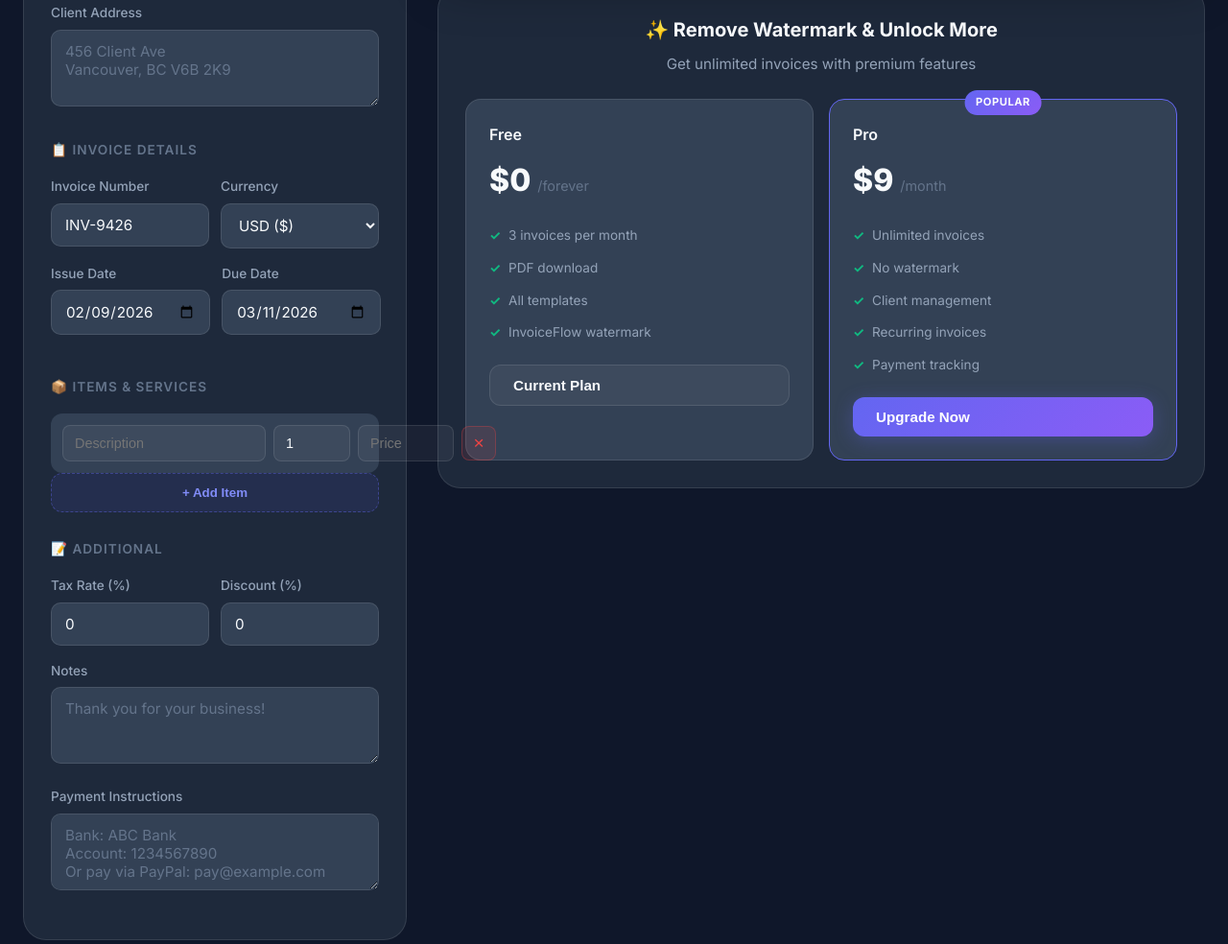
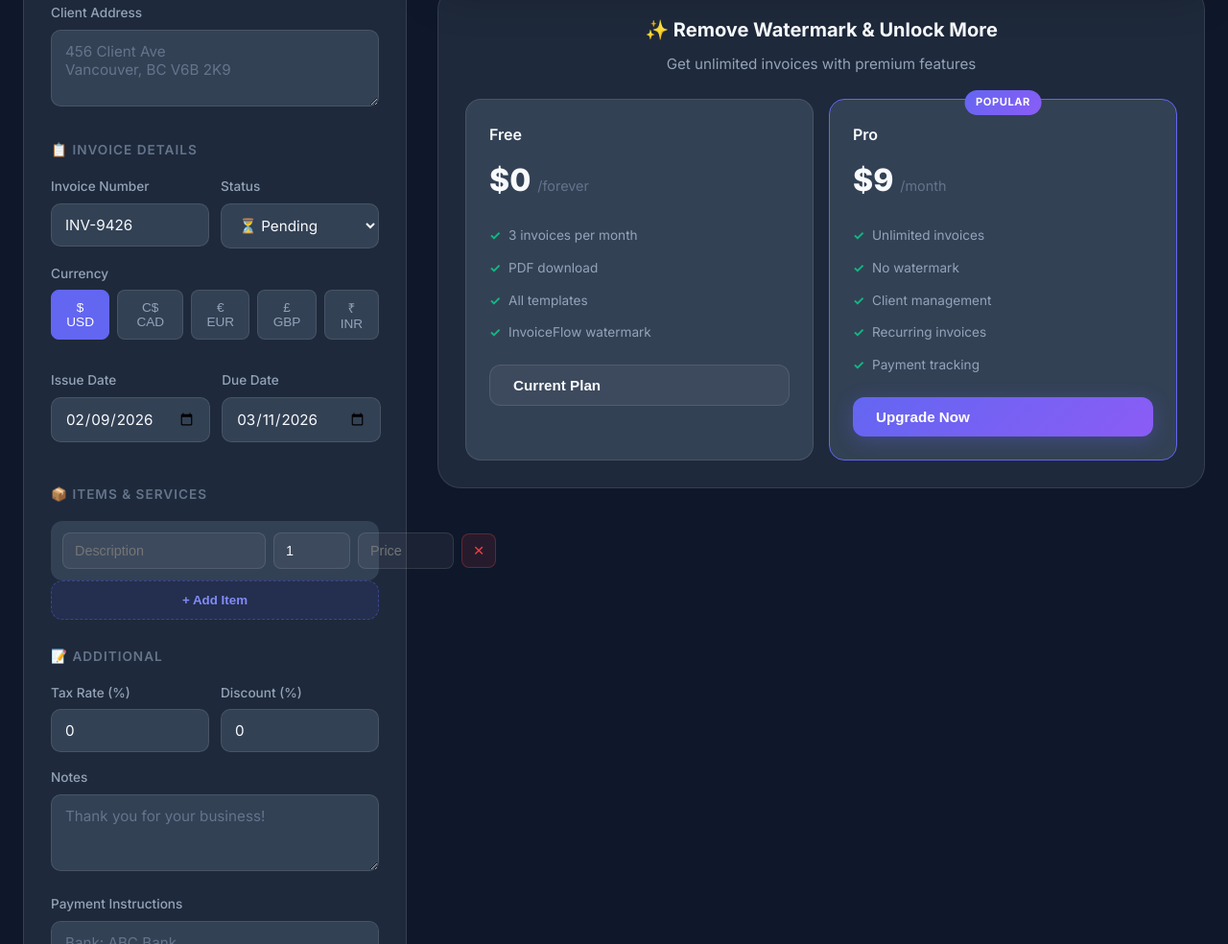
Before and after one commit to rajkcho/Sleep, a plain HTML site: page index.html in a window 1280 px wide. Shown: the part 2917-3901 px from the top of the page at 96% size. Drawn offline with nearby package versions, Linux system fonts and the light colour scheme.

Commit message:
Add invoice status, improved currency selector, and currency options

```diff
--- a/index.html
+++ b/index.html
@@ -1808,13 +1808,25 @@
                         <input type="text" id="invoiceNumber" placeholder="INV-001" oninput="updatePreview()">
                     </div>
                     <div class="form-group">
+                        <label>Status</label>
+                        <select id="invoiceStatus" onchange="updatePreview()">
+                            <option value="pending">⏳ Pending</option>
+                            <option value="sent">📤 Sent</option>
+                            <option value="paid">✅ Paid</option>
+                            <option value="overdue">⚠️ Overdue</option>
+                        </select>
+                    </div>
+                </div>
+                <div class="form-row">
+                    <div class="form-group full">
                         <label>Currency</label>
-                        <select id="currency" onchange="updatePreview()">
-                            <option value="$">USD ($)</option>
-                            <option value="C$">CAD (C$)</option>
-                            <option value="€">EUR (€)</option>
-                            <option value="£">GBP (£)</option>
-                        </select>
+                        <div class="currency-select">
+                            <button type="button" class="currency-option active" data-currency="$" onclick="setCurrency('$', this)">$ USD</button>
+                            <button type="button" class="currency-option" data-currency="C$" onclick="setCurrency('C$', this)">C$ CAD</button>
+                            <button type="button" class="currency-option" data-currency="€" onclick="setCurrency('€', this)">€ EUR</button>
+                            <button type="button" class="currency-option" data-currency="£" onclick="setCurrency('£', this)">£ GBP</button>
+                            <button type="button" class="currency-option" data-currency="₹" onclick="setCurrency('₹', this)">₹ INR</button>
+                        </div>
                     </div>
                 </div>
                 <div class="form-row">
@@ -1921,7 +1933,7 @@
                     </div>
                     <div class="invoice-date-item">
                         <div class="invoice-date-label">Status</div>
-                        <div class="invoice-date-value" style="color: #F59E0B;">Pending</div>
+                        <div class="invoice-date-value" id="previewStatus" style="color: #F59E0B;">Pending</div>
                     </div>
                 </div>
 
@@ -2173,6 +2185,17 @@
             return date.toLocaleDateString('en-US', { month: 'short', day: 'numeric', year: 'numeric' });
         }
 
+        let selectedCurrency = '$';
+
+        // Set currency
+        function setCurrency(currency, btn) {
+            selectedCurrency = currency;
+            document.querySelectorAll('.currency-option').forEach(opt => {
+                opt.classList.toggle('active', opt.dataset.currency === currency);
+            });
+            updatePreview();
+        }
+
         // Template switching
         function setTemplate(template) {
             currentTemplate = template;
@@ -2261,7 +2284,7 @@
 
         // Update preview
         function updatePreview() {
-            const currency = document.getElementById('currency').value;
+            const currency = selectedCurrency;
 
             // Company info
             const yourName = document.getElementById('yourName').value || 'Your Company';
@@ -2294,6 +2317,19 @@
             document.getElementById('previewInvoiceNumber').textContent = '#' + invoiceNumber;
             document.getElementById('previewIssueDate').textContent = formatDate(issueDate);
             document.getElementById('previewDueDate').textContent = formatDate(dueDate);
+
+            // Status
+            const status = document.getElementById('invoiceStatus').value;
+            const statusEl = document.getElementById('previewStatus');
+            const statusConfig = {
+                pending: { text: 'Pending', color: '#F59E0B' },
+                sent: { text: 'Sent', color: '#3B82F6' },
+                paid: { text: 'Paid', color: '#10B981' },
+                overdue: { text: 'Overdue', color: '#EF4444' }
+            };
+            const statusInfo = statusConfig[status] || statusConfig.pending;
+            statusEl.textContent = statusInfo.text;
+            statusEl.style.color = statusInfo.color;
 
             // Items
             const items = [];
```
